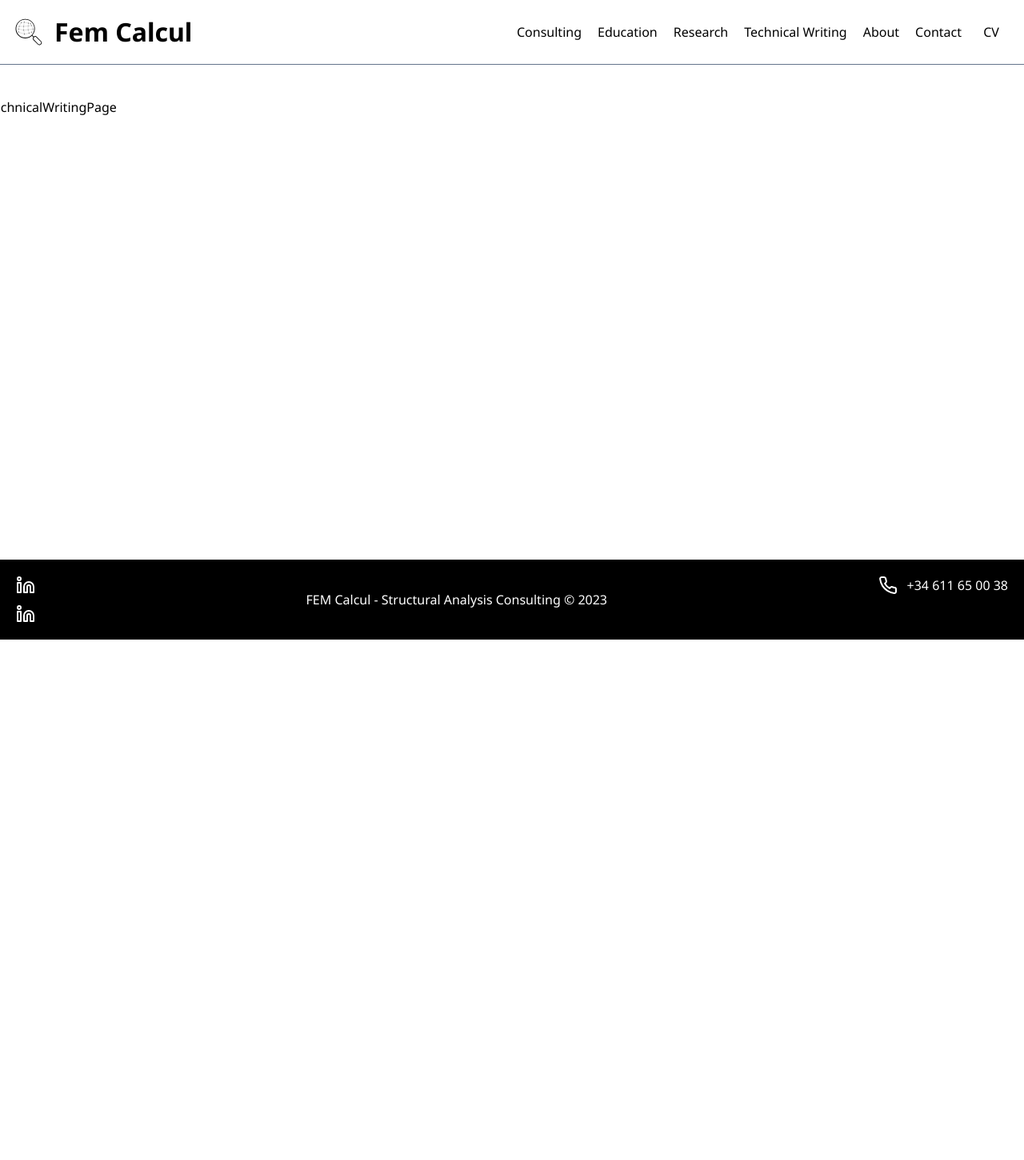
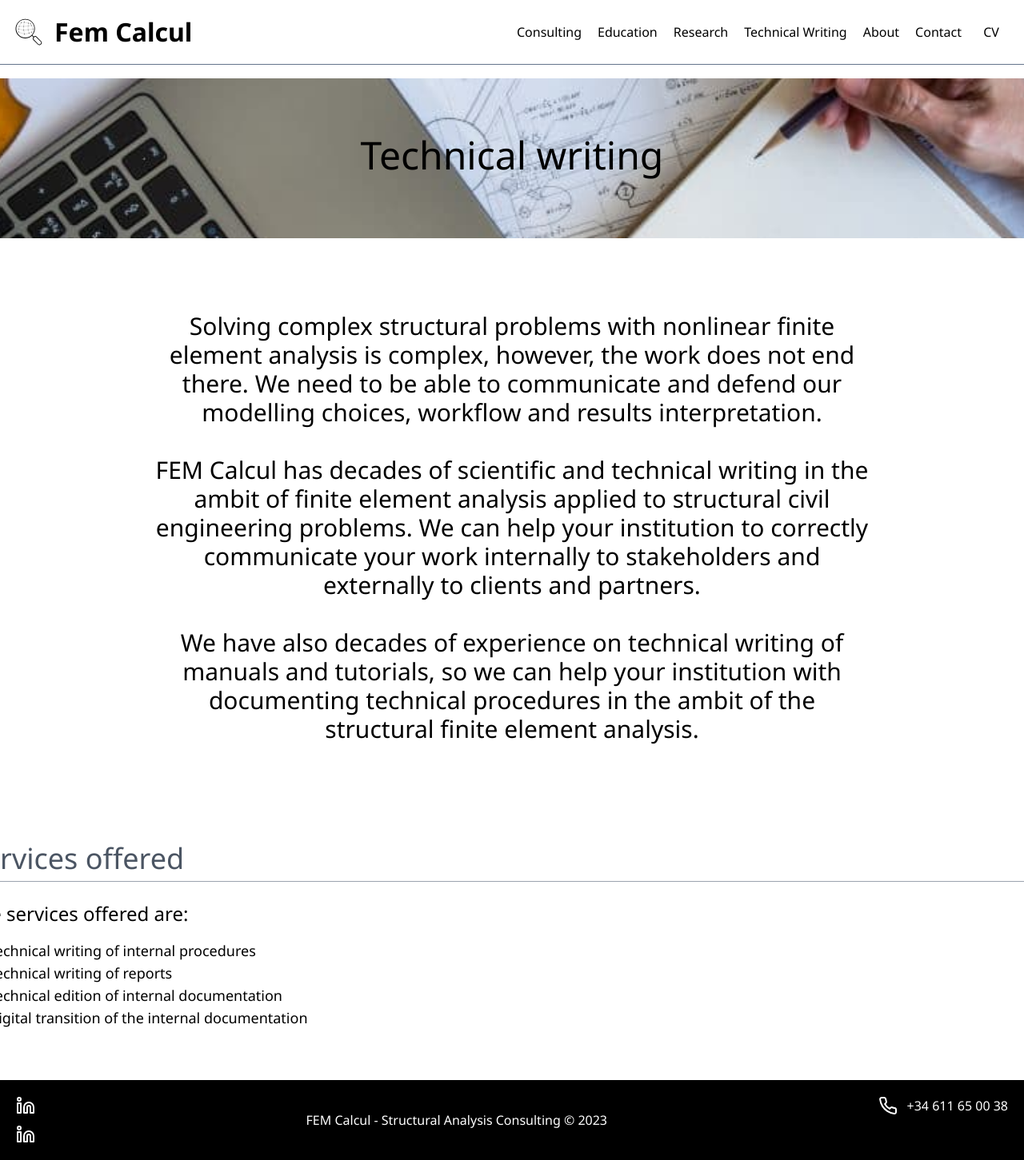
Before and after one commit to andre4130/fem-calcul, a Next.js app: page /technical-writing in a window 1280 px wide. Shown: the top 1451 px of the page at 80% size. Before the commit the page ends 800 px from the top, so only its background shows below. Built offline with nearby package versions, Linux system fonts and the light colour scheme.

Commit message:
feature tehcnical writing and minor fixes

```diff
--- a/app/(main)/(components)/cardComponent.tsx
+++ b/app/(main)/(components)/cardComponent.tsx
@@ -5,7 +5,7 @@ export default function CardComponent({ title, linkTo, img }: { title: string; l
   return (
     <Link href={linkTo}>
       <Card
-        className={`w-1/3 flex flex-col justify-center p-8 mx-1 my-5 md:mx-5 h-[${cardSize.height}] max-w-[${cardSize.width}] rounded-lg bg-[#617bc6] items-center hover:scale-95 transition-transform bg-[url(../../../public/images/consulting.jpg')] opacity-70
+        className={`w-1/3 flex flex-col justify-center p-8 px-12 md:px-0 mx-1 my-5 md:mx-5 h-[${cardSize.height}] max-w-[${cardSize.width}] rounded-lg bg-[#617bc6] items-center hover:scale-95 transition-transform bg-[url(../../../public/images/consulting.jpg')] opacity-70
       bg-cover bg-center bg-fixed`}
         style={{
           backgroundImage: `url(${img.src})`,
--- a/app/(main)/(routes)/consulting/page.tsx
+++ b/app/(main)/(routes)/consulting/page.tsx
@@ -7,10 +7,21 @@ import SectionIntroText from '@/components/femcalculComponents/section/component
 export default function ConsultingPage() {
   return (
     <>
-      <SectionBanner image={bannerConsulting} title="Consulting" style={{ backgroundPosition: 'center' }} />
+      <SectionBanner image={bannerConsulting} title="Consulting" />
       <SectionIntroText
         text={
-          'Nonlinear finite element analysis has become an essential tool for solving complex civil engineering problems. However, due to its high complexity, in order to achieve accurate predictions of the real structural behavior, there is the need for a deep knowledge on the finite element procedures applied to the different problems.'
+          <>
+            <p>
+              Nonlinear finite element analysis has become an essential tool for solving complex civil engineering
+              problems.
+            </p>
+            <br />
+            <p>
+              However, due to its high complexity, in order to achieve accurate predictions of the real structural
+              behavior, there is the need for a deep knowledge on the finite element procedures applied to the different
+              problems.
+            </p>
+          </>
         }
       />
       <SectionWrapper title="Experience">
--- a/app/(main)/(routes)/education/page.tsx
+++ b/app/(main)/(routes)/education/page.tsx
@@ -5,12 +5,24 @@ import SectionWrapper from '@/components/femcalculComponents/SectionWrapper/sect
 export default function EducationPage() {
   return (
     <>
-      <SectionBanner image={education} title="Education" style={{ backgroundPosition: 'center' }} />
+      <SectionBanner image={education} title="Education" titleStyle={{ color: '#FFF' }} />
       <SectionIntroText
         text={
-          'FEM Calcul has more than 10 years of experience on finite element educational to both professional and academic sectors. FEM Calcul offers courses of finite element analysis from beginners, to intermediate and advanced levels. These courses are designed to equip students with knowledge on the background of the finite element method in order to apply it with confidence and critical thinking to real engineering problems.'
+          <>
+            <p>
+              FEM Calcul has more than 10 years of experience on finite element educational to both professional and
+              academic sectors.
+            </p>
+            <br />
+            <p>
+              FEM Calcul offers courses of finite element analysis from beginners, to intermediate and advanced levels.
+              These courses are designed to equip students with knowledge on the background of the finite element method
+              in order to apply it with confidence and critical thinking to real engineering problems
+            </p>
+          </>
         }
       />
+
       <SectionWrapper title="Education Services">
         <div className="flex w-100 justify-between ">
           <div className="max-w-100 md:max-w-[50%]">
--- a/app/(main)/(routes)/technical-writing/page.tsx
+++ b/app/(main)/(routes)/technical-writing/page.tsx
@@ -1,3 +1,50 @@
+import SectionBanner from '@/components/femcalculComponents/section/components/section-banner';
+import SectionIntroText from '@/components/femcalculComponents/section/components/section-intro-text';
+import SectionWrapper from '@/components/femcalculComponents/SectionWrapper/section-wrapper';
+
+import technicalWriting from '../../../../public/images/technical_writing.jpg';
+
 export default function TechnicalWritingPage() {
-  return <div className="p-6">TechnicalWritingPage</div>;
+  return (
+    <>
+      <SectionBanner image={technicalWriting} title="Technical writing" />
+      <SectionIntroText
+        text={
+          <>
+            <p>
+              Solving complex structural problems with nonlinear finite element analysis is complex, however, the work
+              does not end there. We need to be able to communicate and defend our modelling choices, workflow and
+              results interpretation.
+            </p>
+            <br />
+            <p>
+              FEM Calcul has decades of scientific and technical writing in the ambit of finite element analysis applied
+              to structural civil engineering problems. We can help your institution to correctly communicate your work
+              internally to stakeholders and externally to clients and partners.
+            </p>
+            <br />
+            <p>
+              We have also decades of experience on technical writing of manuals and tutorials, so we can help your
+              institution with documenting technical procedures in the ambit of the structural finite element analysis.
+            </p>
+          </>
+        }
+      />
+      <SectionWrapper title="Services offered">
+        <div className="flex w-100 justify-between ">
+          <div className="max-w-100 md:max-w-[50%]">
+            <div className="text-lg md:text-2xl">The services offered are:</div>
+            <div className="text-sm md:text-lg :ml-10 pt-4">
+              <ul className={'list-disc list-inside'}>
+                <li>Technical writing of internal procedures</li>
+                <li>Technical writing of reports</li>
+                <li>Technical edition of internal documentation</li>
+                <li>Digital transition of the internal documentation</li>
+              </ul>
+            </div>
+          </div>
+        </div>
+      </SectionWrapper>
+    </>
+  );
 }
--- a/components/femcalculComponents/navigationDrawer/navigation-drawer.tsx
+++ b/components/femcalculComponents/navigationDrawer/navigation-drawer.tsx
@@ -61,6 +61,11 @@ export default function NavigationDrawer() {
                 </NavButton>
                 <NavButton>
                   <SheetClose asChild>
+                    <Link href={'/technical-writing'}>Technical Writing</Link>
+                  </SheetClose>
+                </NavButton>
+                <NavButton>
+                  <SheetClose asChild>
                     <Link href={'/about'}>About</Link>
                   </SheetClose>
                 </NavButton>
--- a/components/femcalculComponents/section/components/section-banner.tsx
+++ b/components/femcalculComponents/section/components/section-banner.tsx
@@ -14,9 +14,11 @@ export default function SectionBanner({ image, title, style, titleStyle }: Secti
   return (
     <div
       style={{ ...style, backgroundImage: `url(${image.src})` }}
-      className={`flex rounded-md max-w-100 h-[200px] pt-[72px] bg-cover bg-center bg-fixed flex-col items-center justify-between p-4`}
+      className={`flex rounded-md max-w-100 h-[200px] pt-[72px] bg-auto md:bg-cover bg-center flex-col items-center justify-between p-4`}
     >
-      <h1 style={{ ...titleStyle }}>{title}</h1>
+      <div className="text-3xl md:text-5xl" style={{ ...titleStyle }}>
+        {title}
+      </div>
     </div>
   );
 }
--- a/components/femcalculComponents/section/components/section-intro-text.tsx
+++ b/components/femcalculComponents/section/components/section-intro-text.tsx
@@ -1,7 +1,7 @@
-import React from 'react';
+import React, { HtmlHTMLAttributes } from 'react';
 
 interface SectionIntroTextProps {
-  text: string;
+  text: string | React.ReactNode;
 }
 
 export default function SectionIntroText({ text }: SectionIntroTextProps) {
```
Also changed, not shown: public/images/technical_writing.jpg (added).
